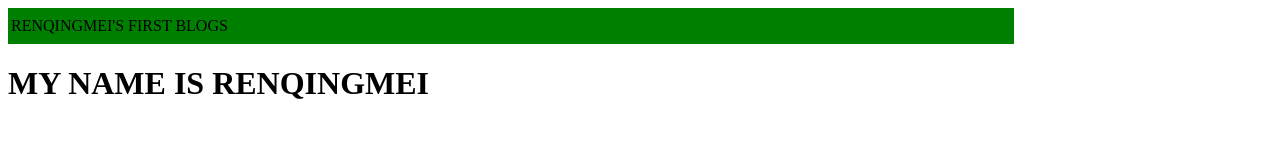
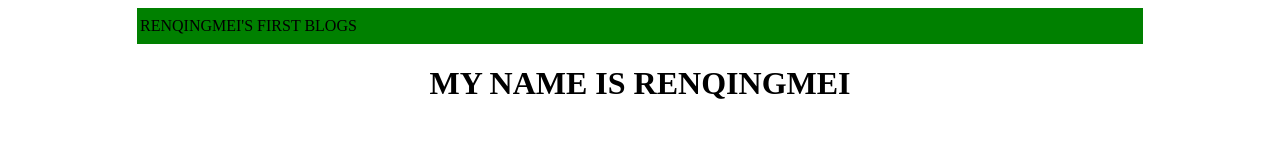
Before and after one commit to renqingmei/renqingmei.github.io, a plain HTML site: page index.html in a window 1280 px wide. Drawn offline with Linux system fonts and the light colour scheme.

Commit message:
Update index.html

```diff
--- a/index.html
+++ b/index.html
@@ -5,8 +5,9 @@
     <title>Welcome To MY BLOG</title>
  </head>
  <body>
-  <table bgcolor="green"><tr><td width="1000px" height="30px">RENQINGMEI'S FIRST BLOGS</td></tr>
+ <table bgcolor="green" align="center"><tr><td width="1000px" height="30px">RENQINGMEI'S FIRST BLOGS</td></tr>
  </table>
-  <h1 >MY NAME IS RENQINGMEI</h1>
+
+  <h1 align="center">MY NAME IS RENQINGMEI</h1>
  </body>
 </html>
```
